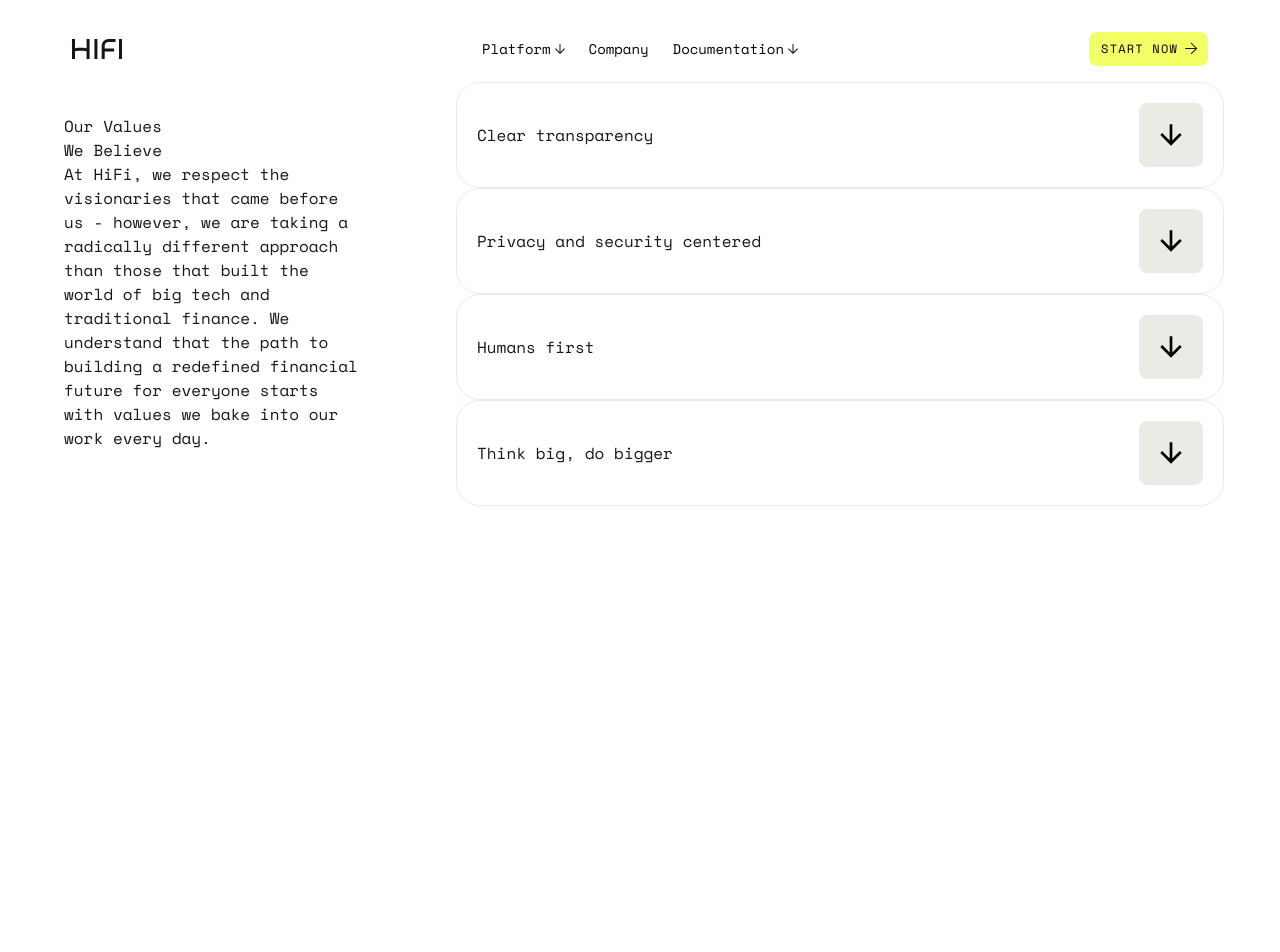
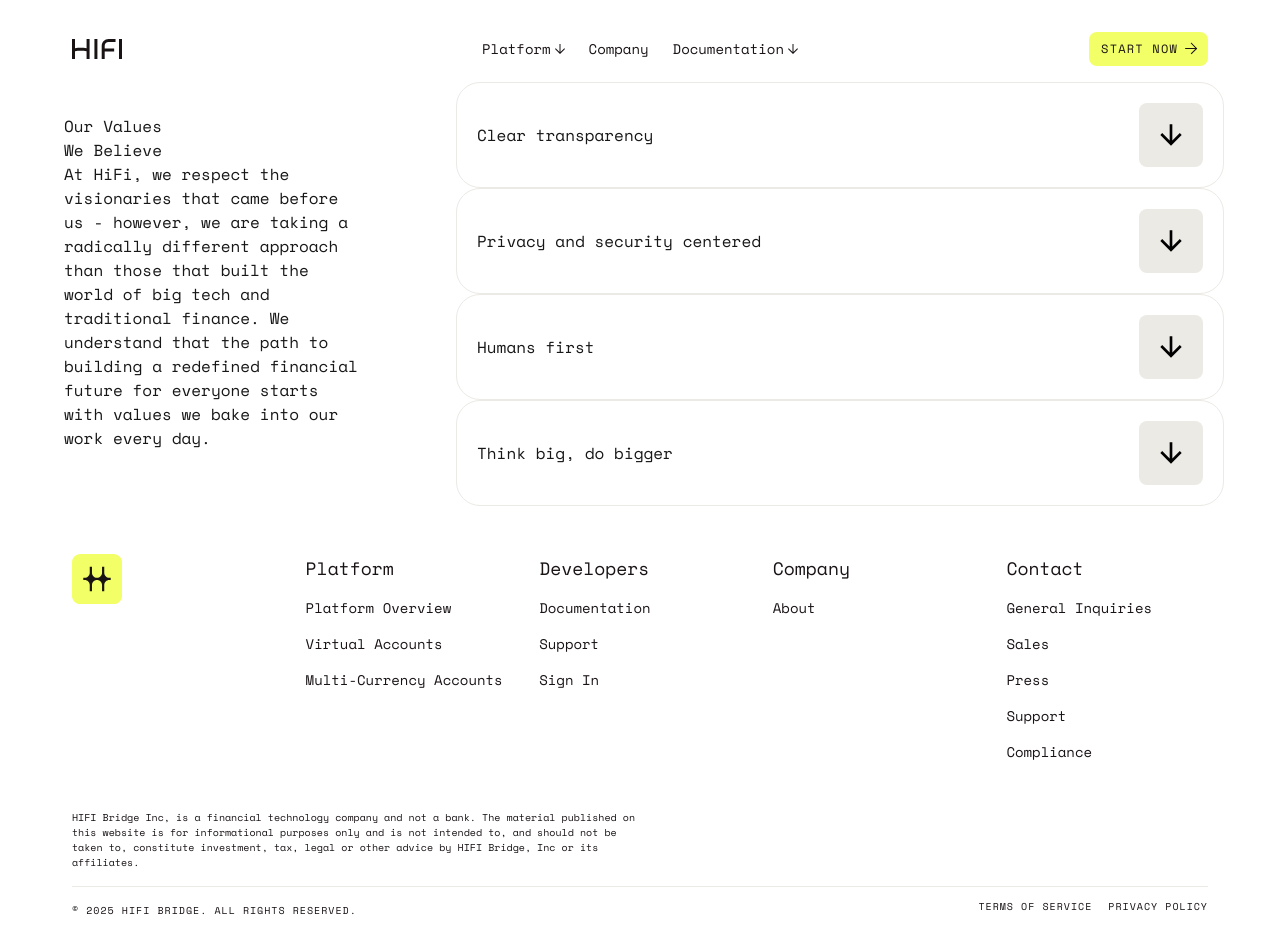
Before and after one commit to laon-studio/landing-portfolio, a Next.js app: page / in a window 1280 px wide. Shown: the top 952 px of the page. Before the commit the page ends 800 px from the top, so only its background shows below. Built offline with nearby package versions, Linux system fonts and the light colour scheme.

Commit message:
feat: create footer component

```diff
--- /dev/null
+++ b/src/app/(landing)/components/footer/index.tsx
@@ -0,0 +1,98 @@
+import Image from 'next/image';
+import Link from 'next/link';
+
+const FooterLinks = [
+  {
+    title: 'Platform',
+    links: [
+      { name: 'Platform Overview', href: '/' },
+      { name: 'Virtual Accounts', href: '/' },
+      { name: 'Multi-Currency Accounts', href: '/' },
+    ],
+  },
+  {
+    title: 'Developers',
+    links: [
+      { name: 'Documentation', href: '/' },
+      { name: 'Support', href: '/' },
+      { name: 'Sign In', href: '/' },
+    ],
+  },
+  {
+    title: 'Company',
+    links: [{ name: 'About', href: '/' }],
+  },
+  {
+    title: 'Contact',
+    links: [
+      { name: 'General Inquiries', href: '/' },
+      { name: 'Sales', href: '/' },
+      { name: 'Press', href: '/' },
+      { name: 'Support', href: '/' },
+      { name: 'Compliance', href: '/' },
+    ],
+  },
+];
+
+const Footer = () => {
+  return (
+    <div className='flex flex-col w-full px-2 py-10 lg:py-12 lg:px-4 '>
+      <div className='grid grid-cols-1 gap-8 mb-12 md:grid-cols-5'>
+        <div className='flex flex-col'>
+          <Image
+            src='/hifi_icon_yellow.svg'
+            alt='Hifi Icon Yellow'
+            width={50}
+            height={50}
+          />
+        </div>
+        {FooterLinks.map((item, index) => (
+          <div
+            key={index}
+            className='flex flex-col border-b-[1px] border-platinum pb-8 md:border-b-[0px] md:pb-0'
+          >
+            <h3 className='text-black text-lg mb-4'>{item.title}</h3>
+            <div className='flex flex-col gap-4'>
+              {item.links.map((item, index) => (
+                <Link
+                  key={index}
+                  className='flex flex-row gap-2'
+                  href={item.href}
+                >
+                  <p className='text-black text-sm'>{item.name}</p>
+                </Link>
+              ))}
+            </div>
+          </div>
+        ))}
+      </div>
+      <div>
+        <p className='text-black text-[10px] leading-normal lg:max-w-[50%] pb-4'>
+          HIFI Bridge Inc, is a financial technology company and not a bank. The
+          material published on this website is for informational purposes only
+          and is not intended to, and should not be taken to, constitute
+          investment, tax, legal or other advice by HIFI Bridge, Inc or its
+          affiliates.
+        </p>
+        <div className='flex flex-col justify-between gap-2 pt-2 border-t border-platinum lg:items-center lg:flex-row'>
+          <p className='text-black text-[10px] tracking-[0.1em] uppercase mt-2'>
+            © 2025 HIFI BRIDGE. ALL RIGHTS RESERVED.
+          </p>
+          <div className='flex gap-4'>
+            <Link href='/'>
+              <p className='text-black text-[10px] tracking-[0.1em] uppercase '>
+                Terms of Service
+              </p>
+            </Link>
+            <Link href='/'>
+              <p className='text-black text-[10px] tracking-[0.1em] uppercase '>
+                Privacy Policy
+              </p>
+            </Link>
+          </div>
+        </div>
+      </div>
+    </div>
+  );
+};
+export default Footer;
--- a/src/app/(landing)/page.tsx
+++ b/src/app/(landing)/page.tsx
@@ -1,4 +1,5 @@
 import Header from './components/header';
+import Footer from './components/footer';
 import AccordionSection from './components/accordion';
 
 const LandingPage = () => {
@@ -6,6 +7,7 @@
     <div className='w-full bg-white font-body max-w-[1600px] m-auto px-4 md:px-8 lg:px-14'>
       <Header />
       <AccordionSection />
+      <Footer />
     </div>
   );
 };
--- a/src/app/globals.css
+++ b/src/app/globals.css
@@ -29,3 +29,9 @@
     font-family: 'Space Mono', monospace;
   }
 }
+@layer utilities {
+  .text-black {
+    --tw-text-opacity: 1;
+    color: rgb(25 19 20 / var(--tw-text-opacity));
+  }
+}
```
Also changed, not shown: public/hifi_Icon_yellow.svg (added).
